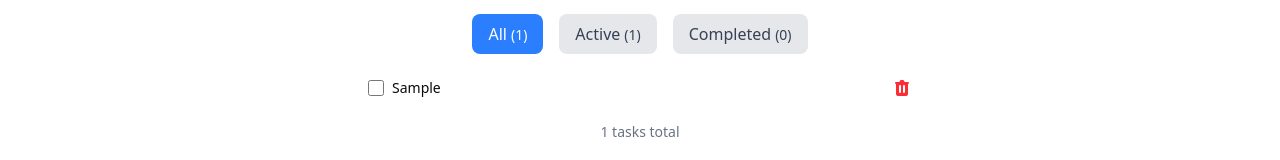
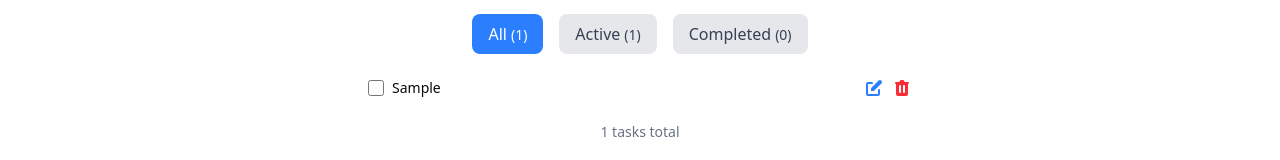
Before and after one commit to shynnobi/vpf-todo-app, a React (Vite) app: page /todos in a window 1280 px wide. Both pictures are taken after typing "Sample" into the empty fields and a click on the button "Add". Shown: the part 176-336 px from the top of the page. Built offline with nearby package versions, Linux system fonts and the light colour scheme.

Commit message:
feat(TodoItem): implement basic edit mode toggle
Add state management to TodoItem to toggle between display and basic edit mode.

- Add an "Edit" button.

- Conditionally render the todo title as text or a basic input field.

- Add tests to verify the mode switching behavior.

```diff
--- a/src/components/TodoItem.tsx
+++ b/src/components/TodoItem.tsx
@@ -1,9 +1,13 @@
+import { useState } from 'react';
+
 import { TodoItemProps } from '@/types/todoTypes';
 
 /**
- * A component that renders a single todo item with checkbox
+ * A component that renders a single todo item with checkbox, edit and delete buttons.
  */
 export function TodoItem({ todo, onToggle, onDelete }: TodoItemProps) {
+	const [isEditing, setIsEditing] = useState(false);
+
 	const handleToggle = () => {
 		onToggle(todo.id);
 	};
@@ -25,12 +29,44 @@ export function TodoItem({ todo, onToggle, onDelete }: TodoItemProps) {
 				className="h-4 w-4 text-primary border-gray-300 rounded focus:ring-2 focus:ring-primary"
 				aria-labelledby={`todo-title-${todo.id}`}
 			/>
+			{isEditing ? (
+				<input
+					type="text"
+					defaultValue={todo.title}
+					aria-label="Edit title"
+					className="flex-1 text-sm border border-gray-300 rounded px-2 py-1 focus:outline-none focus:ring-2 focus:ring-primary"
+					autoFocus
+				/>
+			) : (
 				<span
 					id={`todo-title-${todo.id}`}
 					className={`flex-1 text-sm ${todo.completed ? 'text-gray-500 line-through' : ''}`}
 				>
 					{todo.title}
 				</span>
+			)}
+			<div className="flex items-center gap-2">
+				{!isEditing && (
+					<button
+						onClick={() => setIsEditing(true)}
+						className="text-blue-500 hover:text-blue-700 focus:outline-none"
+						aria-label={`Edit todo: ${todo.title}`}
+					>
+						<svg
+							xmlns="http://www.w3.org/2000/svg"
+							className="h-5 w-5"
+							viewBox="0 0 20 20"
+							fill="currentColor"
+						>
+							<path d="M17.414 2.586a2 2 0 00-2.828 0L7 10.172V13h2.828l7.586-7.586a2 2 0 000-2.828z" />
+							<path
+								fillRule="evenodd"
+								d="M2 6a2 2 0 012-2h4a1 1 0 010 2H4v10h10v-4a1 1 0 112 0v4a2 2 0 01-2 2H4a2 2 0 01-2-2V6z"
+								clipRule="evenodd"
+							/>
+						</svg>
+					</button>
+				)}
 				<button
 					onClick={handleDelete}
 					className="text-red-500 hover:text-red-700 focus:outline-none"
@@ -49,6 +85,7 @@ export function TodoItem({ todo, onToggle, onDelete }: TodoItemProps) {
 						/>
 					</svg>
 				</button>
+			</div>
 		</li>
 	);
 }
```
Also changed, not shown: 1 other file (tests, documents, lock files or other folders). Lines whose indentation alone changed are shown as unchanged.
